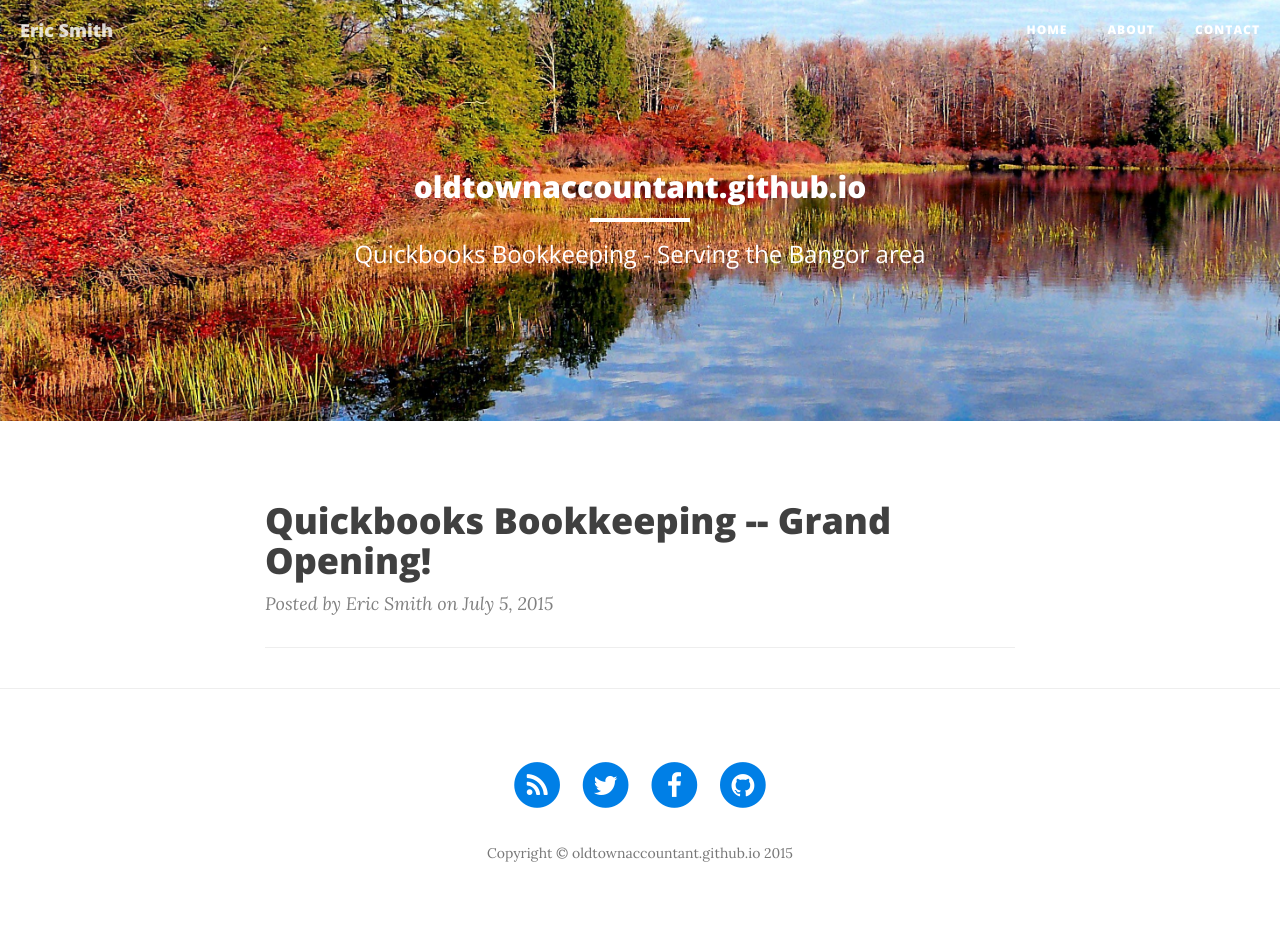
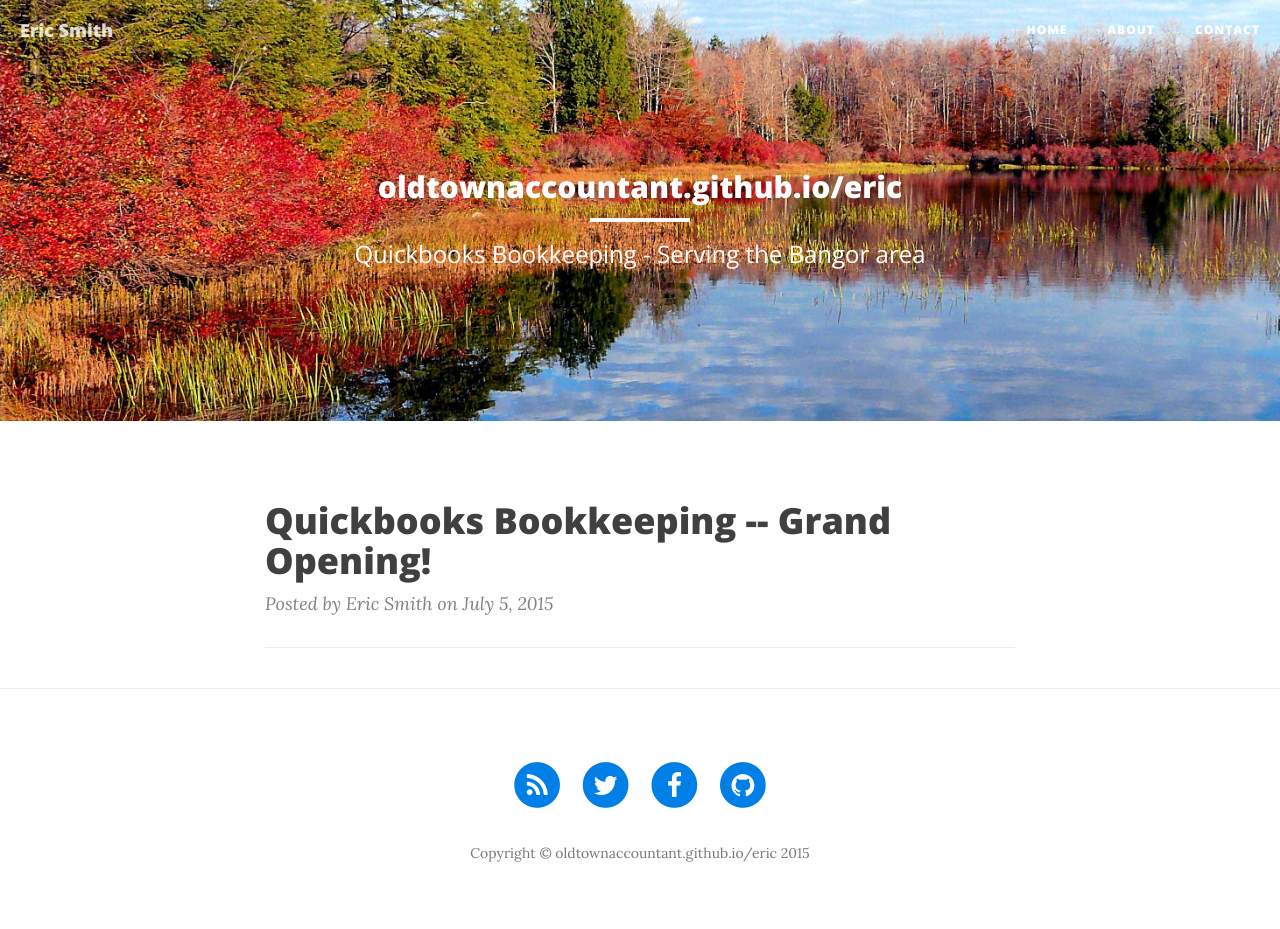
Before and after one commit to grumaccountant/eric, a Jekyll site: the page built from index.html, in a window 1280 px wide. Built offline with Jekyll 4.4.1, drawn with Linux system fonts in a browser that asks for light colours; nearby versions of some CDN libraries; the list of posts is cut into pages by our own code.

Commit message:
Update _config.yml

```diff
--- a/_config.yml
+++ b/_config.yml
@@ -1,5 +1,5 @@
 # Site settings
-title: oldtownaccountant.github.io
+title: oldtownaccountant.github.io/eric
 email: ericsmith.accountant@yahoo.com
 author: Eric Smith
 description: "Eric Smith - Quickbooks Bookkeeping"
```
